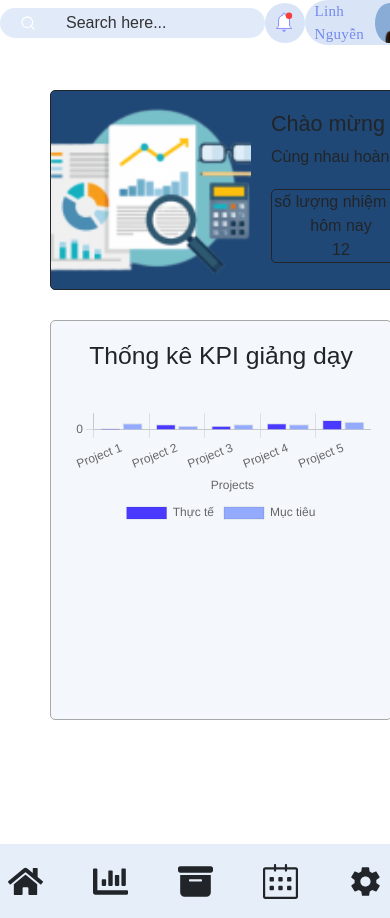
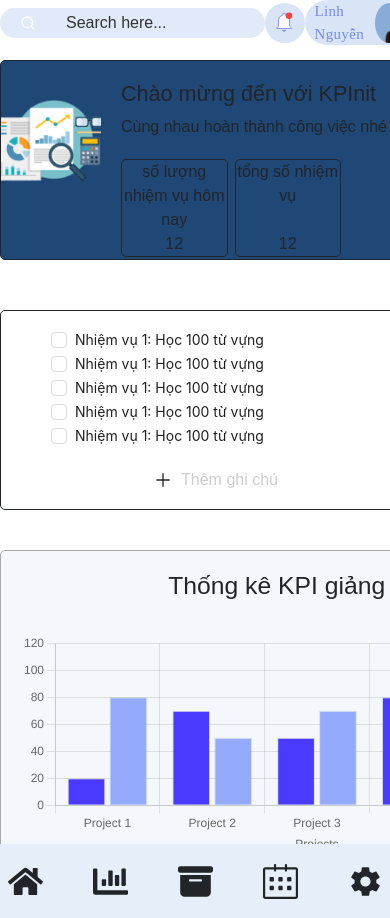
Before and after one commit to iaht211/UIUX-2023.2, a React (Create React App) app: page / in a window 390 px wide. Built offline with nearby package versions, Linux system fonts and the light colour scheme.

Commit message:
Khoa done home mobile ver 2

```diff
--- a/src/components/Home/Home.scss
+++ b/src/components/Home/Home.scss
@@ -1,8 +1,31 @@
+$mobile-width: 480;
+
+@mixin mobile {
+  @media (max-width: #{$mobile-width - 1px}) {
+    @content;
+  }
+}
+
+
 .home-container {
   width: 100%;
+
+  @include mobile {
+    width: 414px;
+    display: flex;
+    flex-direction: column;
+  }
+
   .chart-note {
     display: flex;
     gap: 50px;
+
+    @include mobile {
+      width: 100%;
+      display: flex;
+      flex-direction: column;
+    }
+
     .header {
       width: 600px;
       height: 200px;
@@ -11,29 +34,55 @@
       display: flex;
       margin: 30px 0 30px 50px;
       background-color: #204876;
+
+      @include mobile {
+        width: 100%;
+        margin: 0px;
+      }
+
+      img {
+        @include mobile {
+          width: 100px;
+          height: 100px;
+          margin-top: 30px;
+        }
+      }
+
       .header-content {
         margin-left: 20px;
+
         h4 {
           margin-top: 20px;
 
         }
-                  span {
 
-                  }
+        span {}
+
         .statistical {
           display: flex;
           margin-top: 20px;
+
+          @include mobile {
+            width: 280px;
+          }
+
           .left {
             border: 1px solid;
             border-radius: 5px;
             width: 140px;
             margin-right: 50px;
             text-align: center;
+
+            @include mobile {
+              margin-right: 7px;
+            }
+
             span:nth-child(2) {
               display: flex;
               justify-content: center;
             }
           }
+
           .right {
             border: 1px solid;
             border-radius: 5px;
@@ -49,6 +98,7 @@
         }
       }
     }
+
     .note-container {
       border: 1px solid;
       border-radius: 5px;
@@ -56,18 +106,42 @@
       width: 400px;
       height: 200px;
       padding: 20px;
+
+      @include mobile {
+        width: 100%;
+        margin-top: 0px;
+        margin-bottom: 40px;
+        padding: 31px;
+        padding-left: 50px;
       }
     }
+  }
+
   .chart-calender {
     display: flex;
     width: 100%;
     gap: 50px;
+
+    @include mobile {
+      flex-direction: column;
+    }
+
     .chart-container {
       border: 1px solid;
-            margin-left: 50px
+      margin-left: 50px;
+
+      @include mobile {
+        width: 414px;
+        height: 300px;
+        padding: 0px;
+        margin-left: 0px;
       }
+    }
+
     .calendar-container {
-
+      @include mobile {
+        width: 414px;
       }
     }
   }
+}
--- a/src/components/Home/Note/Note.scss
+++ b/src/components/Home/Note/Note.scss
@@ -1,11 +1,34 @@
+$mobile-width: 480;
+
+@mixin mobile {
+    @media (max-width: #{$mobile-width - 1px}) {
+        @content;
+    }
+}
+
 .note-container {
+    @include mobile {
+        display: flex;
+        flex-direction: column;
+        // align-items: center;
+        justify-content: center;
+        padding: 31px;
+        padding-left: 50px;
+        // margin-bottom: 50px;
+    }
 
     .add-note {
         display: flex;
         justify-content: center;
+
+        @include mobile {
+            margin-top: 20px;
+        }
+
         svg {
             margin-top: 4px;
         }
+
         span {
             margin-left: 10px;
         }
@@ -14,4 +37,19 @@
     .ant-checkbox-group {
         column-gap: 80px
     }
+
+    // .note-row {
+    //     @include mobile {
+    //         width: 250px;
+    //     }
+
+    //     .ant-checkbox {}
+
+    //     span {
+    //         @include mobile {
+    //             width: 100px;
+    //         }
+    //     }
+
+    // }
 }
```
Lines whose indentation alone changed are shown as unchanged.
